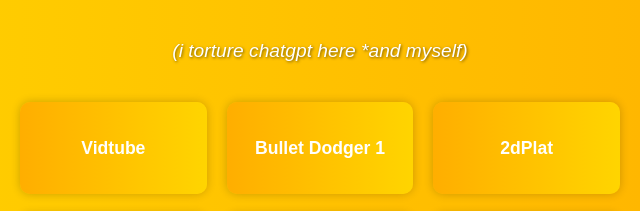
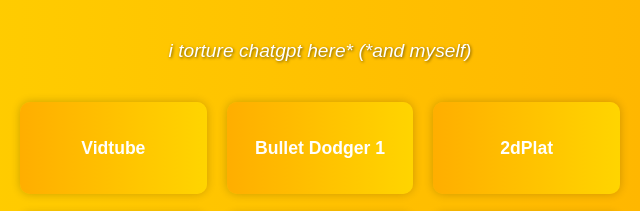
Before and after one commit to kareemiismail/kareemweb, an Electron app: page index.html in a window 1200 px wide. Shown: the top 211 px of the page, 280-920 px from the left. Drawn offline with Linux system fonts and the light colour scheme.

Commit message:
Update index.html

```diff
--- a/index.html
+++ b/index.html
@@ -89,7 +89,7 @@
 </head>
 <body>
 
-<div class="torture-text">(i torture chatgpt here *and myself)</div>
+<div class="torture-text">i torture chatgpt here* (*and myself)</div>
 
 <div class="gallery">
   <a href="vidtube.html" class="game-button" target="_blank" rel="noopener">Vidtube</a>
```
